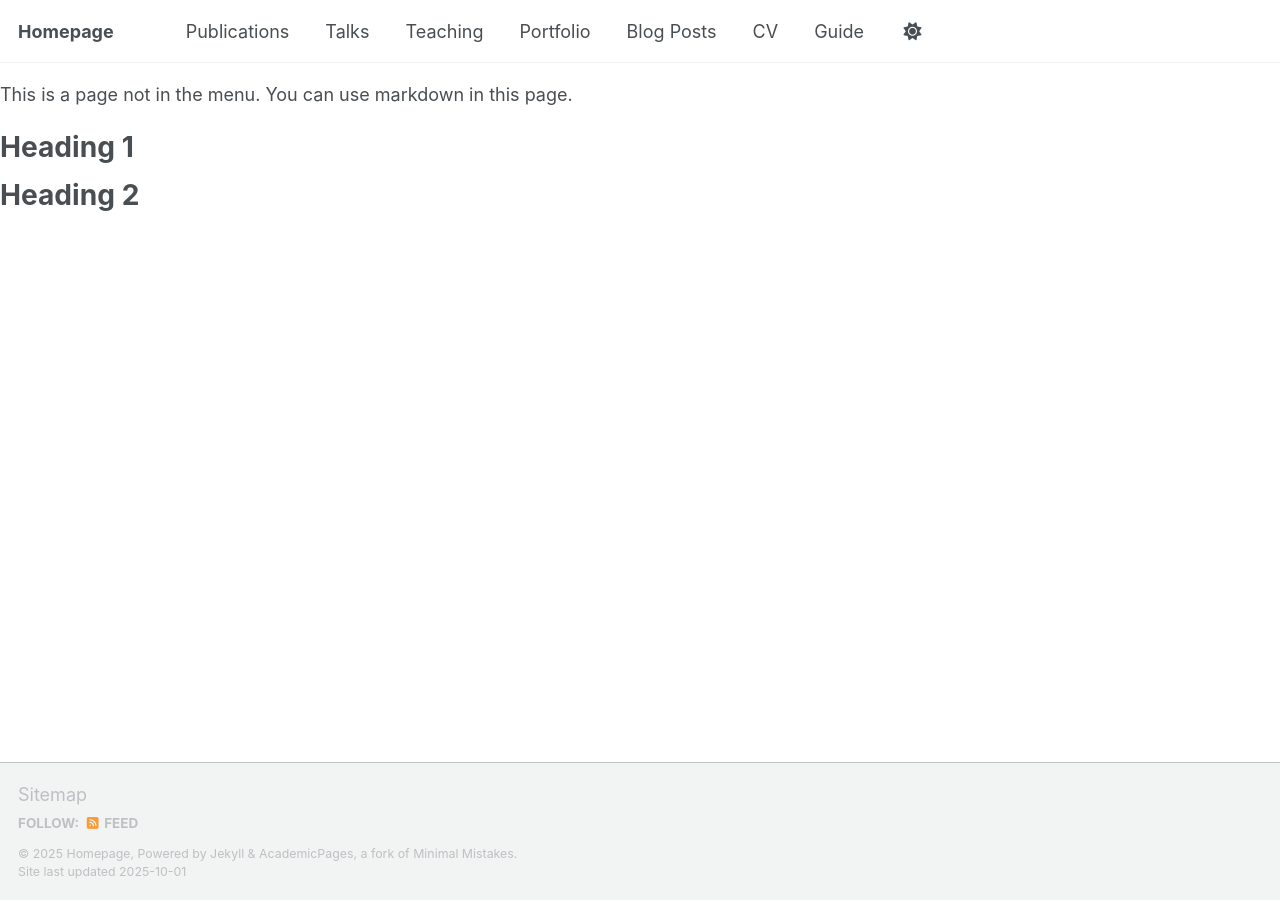
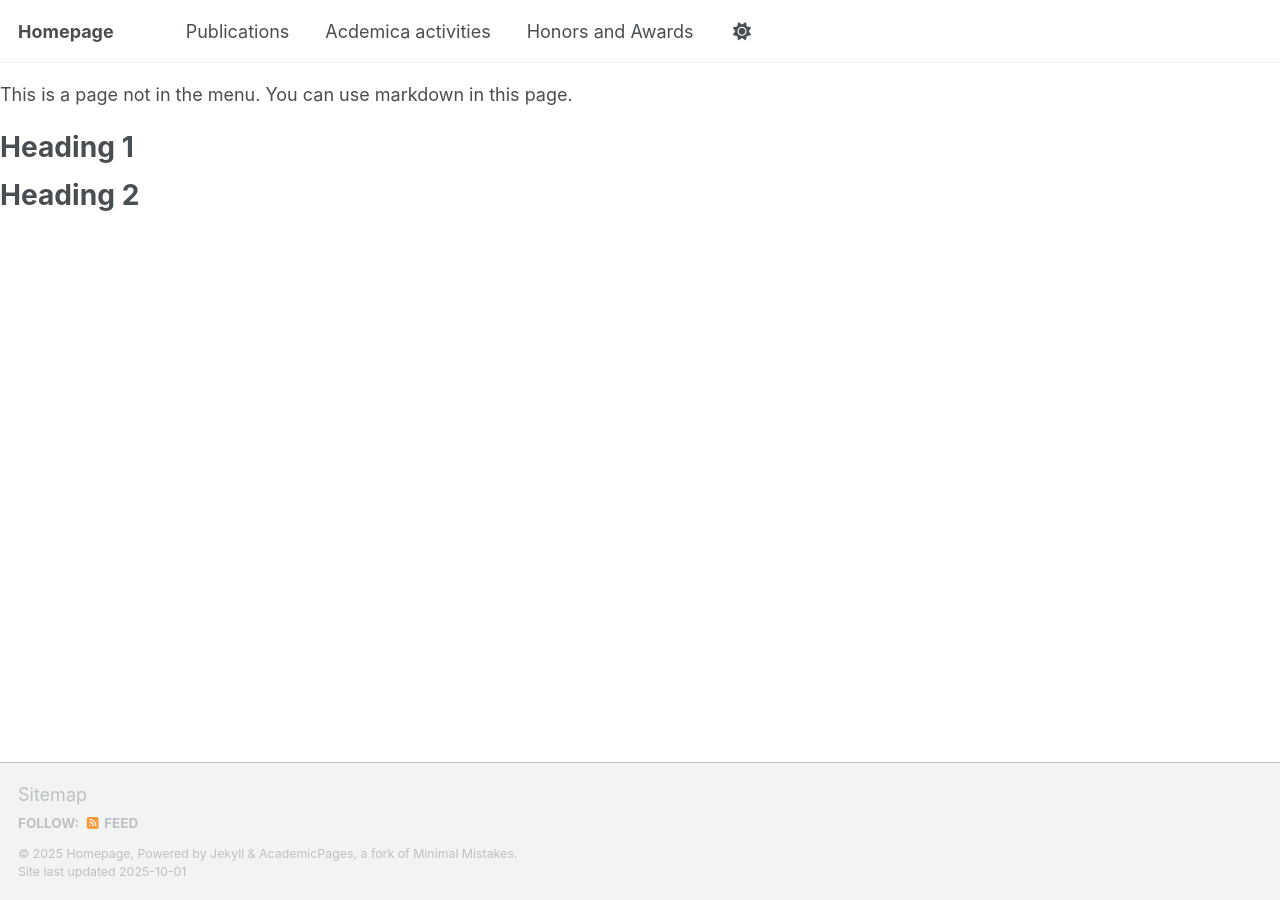
Before and after one commit to fhb0211/fhb0211.github.io, a Jekyll site: the page built from _pages/non-menu-page.md, in a window 1280 px wide. Built offline with Jekyll 4.4.1, drawn with Linux system fonts in a browser that asks for light colours; our own code applies the rules of GitHub Pages for plain Markdown files; a script that is not in the unit is left out.

Commit message:
Update navigation.yml

```diff
--- a/_data/navigation.yml
+++ b/_data/navigation.yml
@@ -11,23 +11,8 @@
   - title: "Publications"
     url: /publications/
 
-  - title: "Talks"
+  - title: "Acdemica activities"
     url: /talks/
 
-  - title: "Teaching"
+  - title: "Honors and Awards"
     url: /teaching/
-
-  - title: "Portfolio"
-    url: /portfolio/
-
-  - title: "Blog Posts"
-    url: /year-archive/
-
-  - title: "CV"
-    url: /cv/
-
-  # - title: "CV"
-  #   url: /cv-json/
-
-  - title: "Guide"
-    url: /markdown/
```
